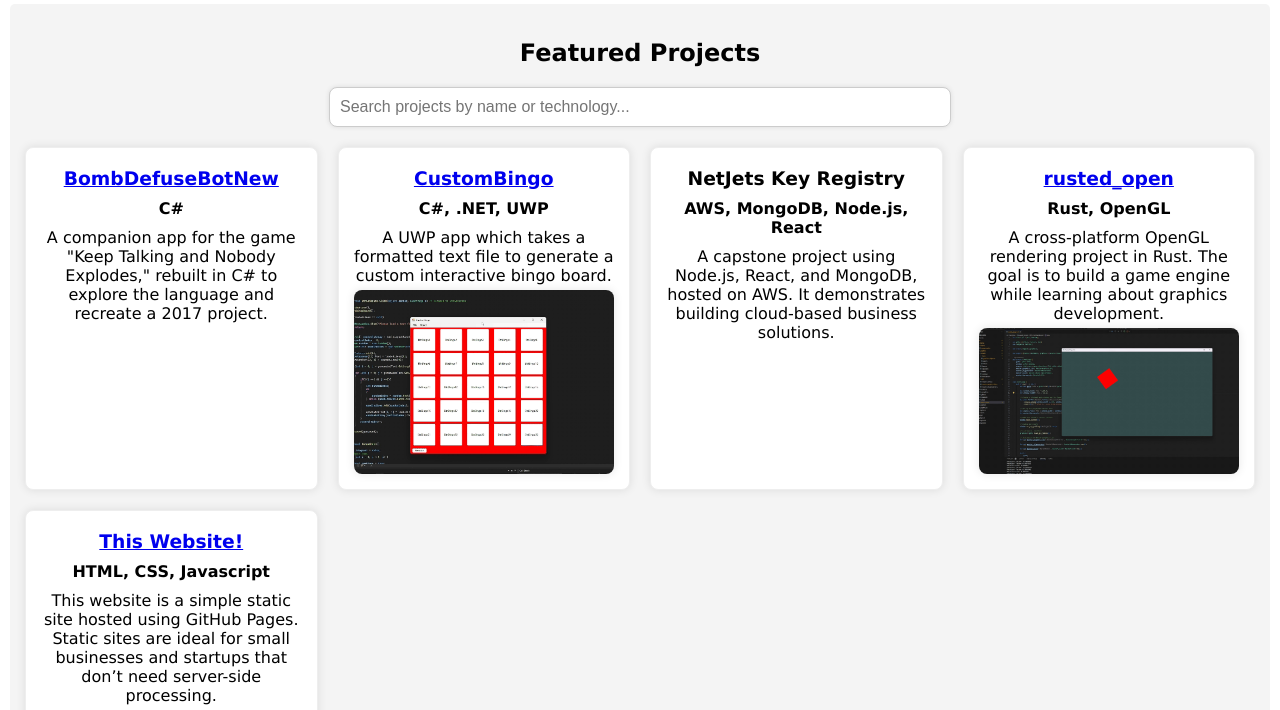
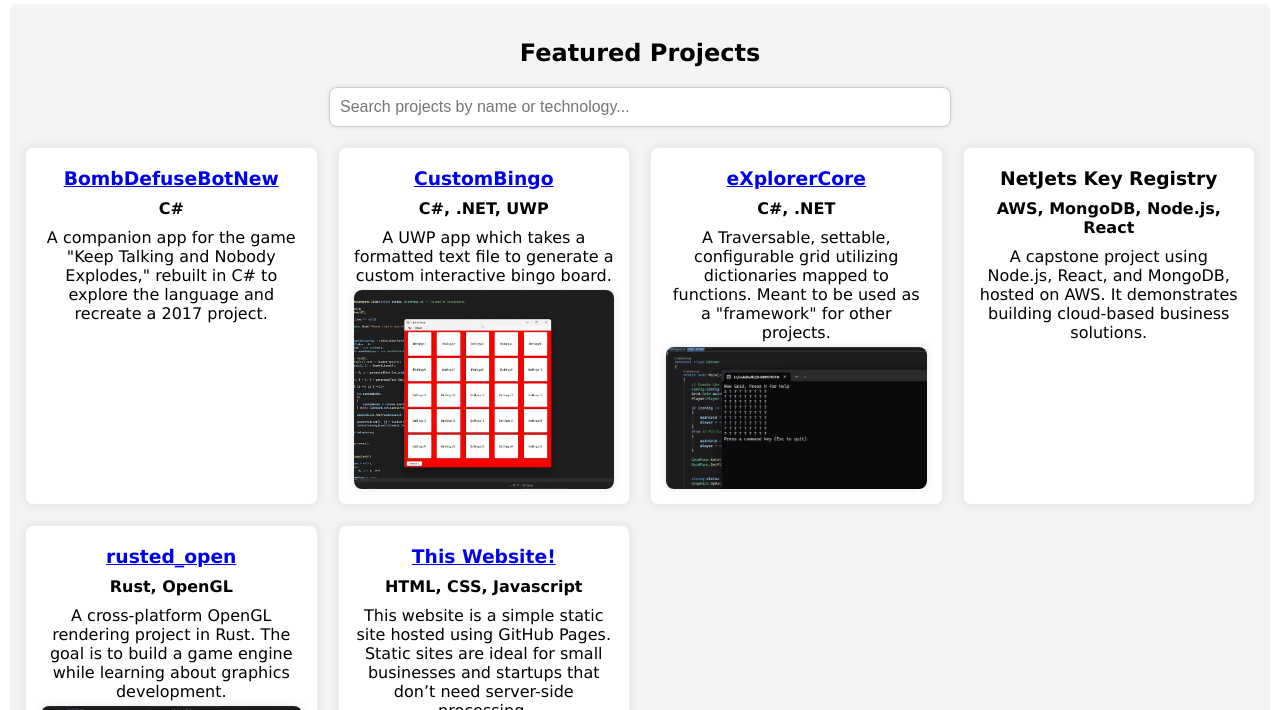
Before and after one commit to HartcoreTech/HartcoreTech.github.io, a website: page portfolio.html in a window 1280 px wide. Shown: the part 90-800 px from the top of the page. Drawn offline with Linux system fonts and the light colour scheme.

Commit message:
Add eXplorerCore to portfolio

```diff
--- a/portfolio.html
+++ b/portfolio.html
@@ -51,6 +51,13 @@
                 </div>
 
                 <div class="project">
+                    <h3><a href="https://github.com/Varrxion/eXplorerCore">eXplorerCore</a></h3>
+                    <h4>C#, .NET</h4>
+                    <p>A Traversable, settable, configurable grid utilizing dictionaries mapped to functions. Meant to be used as a "framework" for other projects.</p>
+                    <img src="gifs/eXplorerCore.gif" alt="A short gif demo for this project" class="project-gif">
+                </div>
+
+                <div class="project">
                     <h3>NetJets Key Registry</h3>
                     <h4>AWS, MongoDB, Node.js, React</h4>
                     <p>A capstone project using Node.js, React, and MongoDB, hosted on AWS. It demonstrates building cloud-based business solutions.</p>
```
Also changed, not shown: gifs/eXplorerCore.gif (added).
